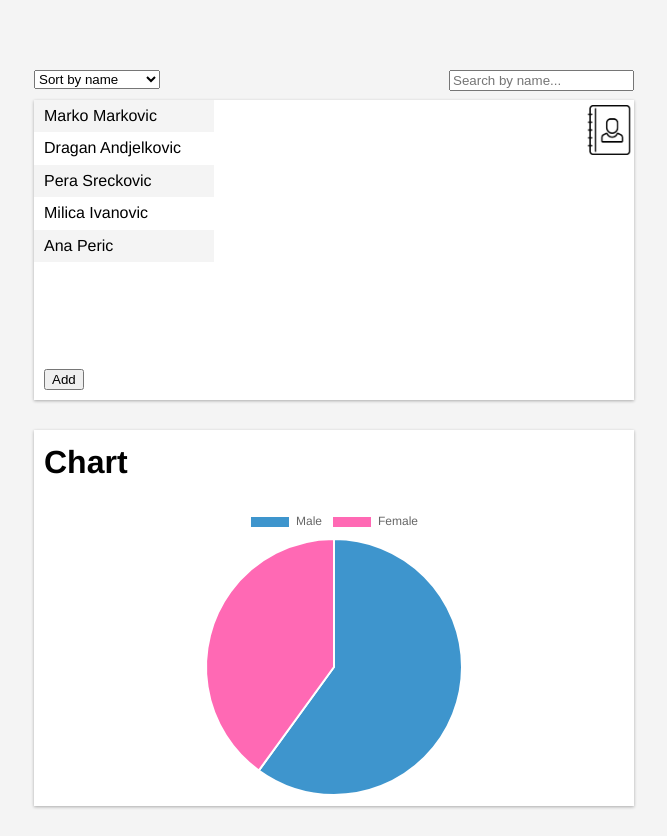
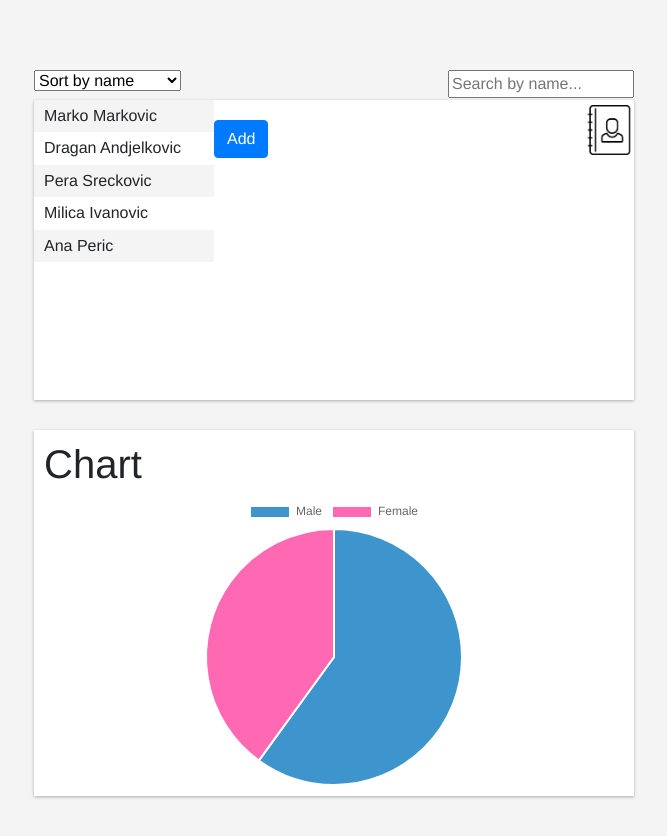
Before and after one commit to bajiceva/JS-Contacts, a website with bundled scripts: page index.html in a window 1280 px wide. Shown: the whole page, without its empty margins (306-973 px from the left). Built offline with nearby package versions, Linux system fonts and the light colour scheme.

Commit message:
Add bootstrap

```diff
--- a/gulpfile.js
+++ b/gulpfile.js
@@ -1,9 +1,3 @@
-// task za minifikovajne css-a
-// task za web server
-// task za optimizaciju slika
-// task za minifikovanje js-a
-// istraziti sta je browserify/requirejs/webpack
-// local storage
 var gulp = require('gulp');
 var uglify = require('gulp-uglify');
 var livereload = require('gulp-livereload');
--- a/index.html
+++ b/index.html
@@ -7,10 +7,15 @@
         <title>Ivana</title>
         <meta name="description" content="">
 
+        <!-- bootstrap -->
+        <link rel="stylesheet" href="https://stackpath.bootstrapcdn.com/bootstrap/4.3.1/css/bootstrap.min.css" integrity="sha384-ggOyR0iXCbMQv3Xipma34MD+dH/1fQ784/j6cY/iJTQUOhcWr7x9JvoRxT2MZw1T" crossorigin="anonymous">
+        <!-- my css -->
         <link rel="stylesheet" href="build/css/style.css">
+
     </head>
     <body>
 
+    	<div class="container-fluid">
 	    	<div class="addressbook-container clearfix">
 	    		<select name="sort" class="sort-select" data-sort-collection>
 	    			<option value="firstName">Sort by name</option>
@@ -47,7 +52,8 @@
 					</form>
 				</div>
 
-			<a href="#add" class="add-button"><button>Add</button></a>
+				<a href="#add" class="btn btn-primary">Add</a>
+	    	</div>
 	    </div>
 
     	<div class="charts">
@@ -93,5 +99,6 @@
 
         <!-- javascript -->
 		<script src="build/js/index.js"></script>
+
     </body>
 </html>
```
Lines whose indentation alone changed are shown as unchanged.
